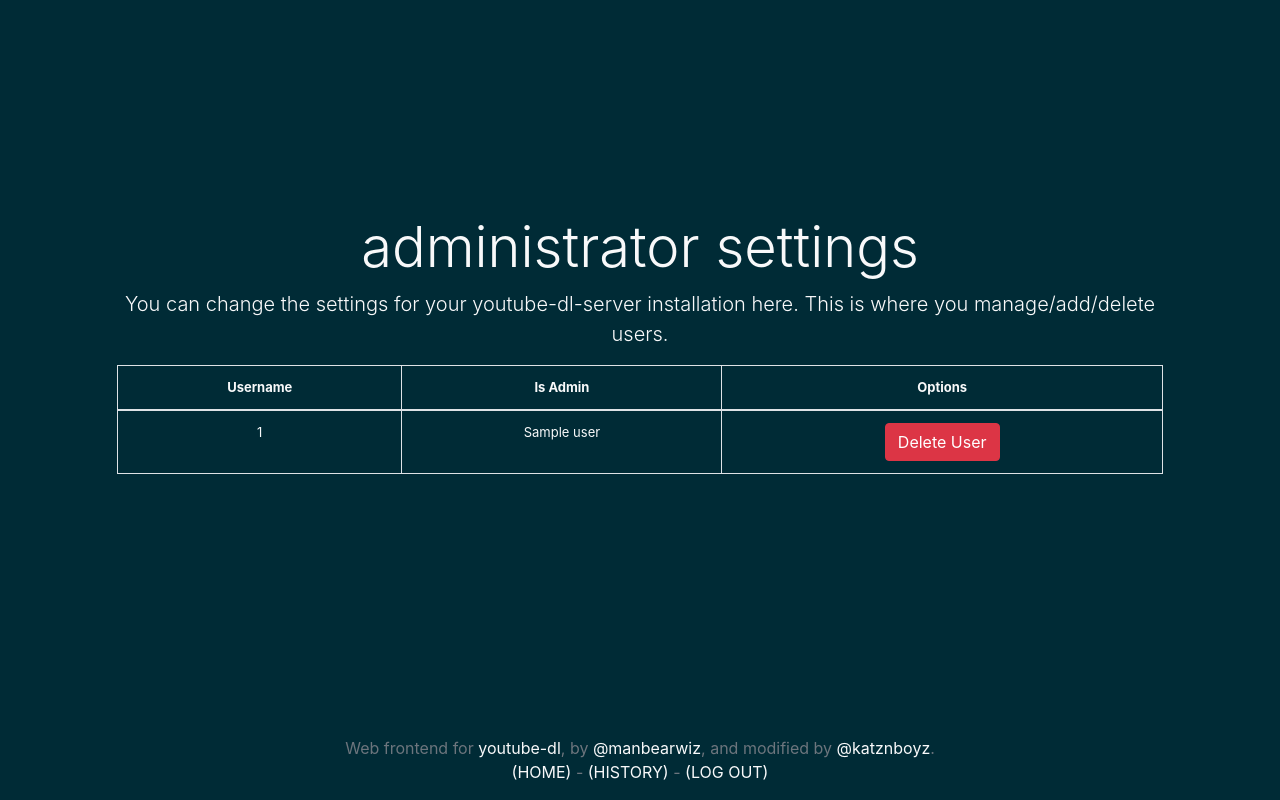
After one commit to renamedquery/youtube-dl-server, a Flask app: template templates/admin.html in a window 1280 px wide. The commit adds this page. Run offline with Flask 2, Linux system fonts and the light colour scheme; the template is opened without the code that fills it: most values are stand-ins (such as "Sample title", 1, 10 or a date in 2020); parts of the project's set-up code (start-up, migrations or seed data) failed here and were passed over; some libraries are stand-ins or nearby versions.

Commit message:
Added the beginnings of an admin page

```diff
--- a/app.py
+++ b/app.py
@@ -356,6 +356,110 @@ def WEB_AUTH():
     #return the temprary page
     return flask.redirect(flask.url_for('WEB_INDEX'))
 
+#the function to handle any requests to the delete user page (only accessible by post request, by admins only)
+@app.route('/deleteuser/<string:user>', methods = ['POST'])
+def WEB_DELETEUSER(user):
+
+    #check that the user is logged in
+    if (isUserLoggedIn(flask.session)):
+
+        #connect to the database
+        DATABASE_CONNECTION = sqlite3.connect('./youtube-dl-server-database.db')
+        DATABASE_CURSOR = DATABASE_CONNECTION.cursor()
+
+        #get the data for the current user to make sure that they are an admin
+        DATABASE_CURSOR.execute('SELECT admin FROM users WHERE username = ?', (flask.session['LOGGED_IN_ACCOUNT_DATA'][0],))
+        adminPrivelegeResults = DATABASE_CURSOR.fetchall()[0][0]
+
+        #check that their privelege is 1 and not 0
+        if (str(adminPrivelegeResults) == '1'):
+
+            #get whether or not the user they are trying to delete is an admin, admins cant be deleted via the web interface
+            DATABASE_CURSOR.execute('SELECT admin FROM users WHERE username = ?', (user,))
+            adminPrivelegeResults = DATABASE_CURSOR.fetchall()[0][0]
+
+            #if the user they are trying to delete is an admin, return an error
+            if (str(adminPrivelegeResults) == '1'):
+
+                #return the error page
+                return flask.render_template('autherror.html', applicationName = configData['application_name'], error = 'Failed user delete. Can not delete admins via the web interface.')
+
+            #delete the user
+            DATABASE_CONNECTION.execute('DELETE FROM users WHERE username = ?', (user,))
+            DATABASE_CONNECTION.commit()
+
+            #return the the admin page so they can continue
+            return flask.redirect(flask.url_for('WEB_ADMIN'))
+
+        #they arent an admin
+        else:
+
+            #return the home page
+            return flask.redirect(flask.url_for('WEB_INDEX'))
+
+    #the user isnt logged in
+    else:
+
+        #return the login page
+        return flask.render_template('login.html', applicationName = configData['application_name'])
+
+#the function to handle any requests to the administrator page
+@app.route('/admin', methods = ['GET', 'POST'])
+def WEB_ADMIN():
+
+    #check that the user is logged in
+    if (isUserLoggedIn(flask.session)):
+
+        #connect to the database
+        DATABASE_CONNECTION = sqlite3.connect('./youtube-dl-server-database.db')
+        DATABASE_CURSOR = DATABASE_CONNECTION.cursor()
+
+        #get the data for the current user to make sure that they are an admin
+        DATABASE_CURSOR.execute('SELECT admin FROM users WHERE username = ?', (flask.session['LOGGED_IN_ACCOUNT_DATA'][0],))
+        adminPrivelegeResults = DATABASE_CURSOR.fetchall()[0][0]
+
+        #check that their privelege is 1 and not 0
+        if (str(adminPrivelegeResults) == '1'):
+
+            #get the data for the users
+            DATABASE_CURSOR.execute('SELECT * FROM users')
+            userData = DATABASE_CURSOR.fetchall()
+
+            #the user data that is going to be sent to the browser
+            userDataForBrowser = []
+
+            #iterate through the users and add the "removable" variable
+            for user in userData:
+
+                #the line of data that is being added
+                userDataLine = [
+                    user[0], #username
+                    False, #is an admin
+                ]
+
+                #check if the user is an admin
+                if (str(user[2]) == '1'):
+
+                    userDataLine[1] = True
+
+                #append the user data to the user data for browser list
+                userDataForBrowser.append(userDataLine)
+
+            #return the admin page
+            return flask.render_template('admin.html', applicationName = configData['application_name'], userData = userDataForBrowser)
+
+        #they dont have admin priveleges, just return them to the homepage
+        else:
+
+            #return the return the home page page
+            return flask.redirect(flask.url_for('WEB_INDEX'))
+
+    #the user isnt logged in
+    else:
+
+        #return the login page
+        return flask.render_template('login.html', applicationName = configData['application_name'])
+
 #function to check whether or not the user is logged in (userSession should be the flask.session['LOGGED_IN_ACCOUNT_DATA'] variable)
 def isUserLoggedIn(userSession) -> bool:
 
--- /dev/null
+++ b/templates/admin.html
@@ -0,0 +1,42 @@
+{% extends 'layout.html' %}
+{% block body %}
+<div class = 'container d-flex flex-column text-light text-center'>
+    <div class = 'flex-grow-1'></div>
+    <div class = 'jumbotron bg-transparent flex-grow-1'>
+        <h1 class = 'display-4'>administrator settings</h1>
+        <p class = 'lead'>You can change the settings for your youtube-dl-server installation here. This is where you manage/add/delete users.</p>
+        <div>
+            <table class = 'table-responsive-xl table table-bordered overflow-auto' id = 'history-table'>
+                <thead>
+                    <tr>
+                        <th scope = 'col'>Username</th>
+                        <th scope = 'col'>Is Admin</th>
+                        <th scole = 'col'>Options</th>
+                    </tr>
+                </thead>
+                <tbody>
+                    {% for user in userData %}
+                        <tr>
+                            <td scope = row>{{ user[0] }}</td>
+                            <td>{{ user[1] }}</td>
+                            <td>
+                                <form action = '/deleteuser/{{ user[0] }}' method = 'POST'>
+                                    <button class = 'btn btn-danger' type = 'submit' id = 'button-submit'>Delete User</button>
+                                </form>
+                            </td>
+                        </tr>
+                    {% endfor %}
+                </tbody>
+            </table>
+        </div>
+    </div>
+    <footer>
+    <div>
+        <p class = 'text-muted'>
+            Web frontend for <a class = 'text-light' href = 'https://rg3.github.io/youtube-dl/'>youtube-dl</a>, by <a class = 'text-light' href = 'https://twitter.com/manbearwiz'>@manbearwiz</a>, and modified by <a class = 'text-light' href = 'https://github.com/katznboyz1'>@katznboyz</a>.<br>
+            <a class = 'text-light' href = "{{ url_for('WEB_INDEX') }}">(HOME)</a> - <a class = 'text-light' href = "{{ url_for('WEB_HISTORY') }}">(HISTORY)</a> - <a class = 'text-light' href = "{{ url_for('WEB_LOGOUT') }}">(LOG OUT)</a>
+        </p>
+    </div>
+    </footer>
+</div>
+{% endblock %}
--- a/templates/autherror.html
+++ b/templates/autherror.html
@@ -4,7 +4,7 @@
     <div class = 'flex-grow-1'></div>
     <div class = 'jumbotron bg-transparent flex-grow-1'>
     <h1 class = 'display-4'>error!</h1>
-    <p class = 'lead'>There was an error while authenticating your account. <a class = 'text-info' href = 'javascript:history.back()'>(Take me back)</a></p>
+    <p class = 'lead'>There was an error involving authentication/permissions with your account. <a class = 'text-info' href = 'javascript:history.back()'>(Take me back)</a></p>
     <p class = 'lead'>The error was: {{ error }}</p>
     </div>
     <footer>
```
